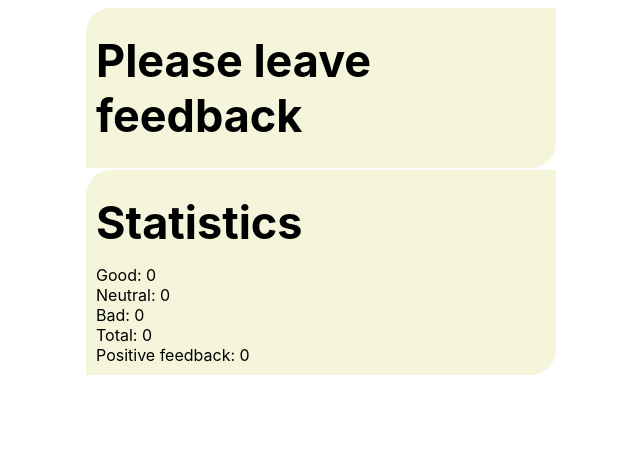
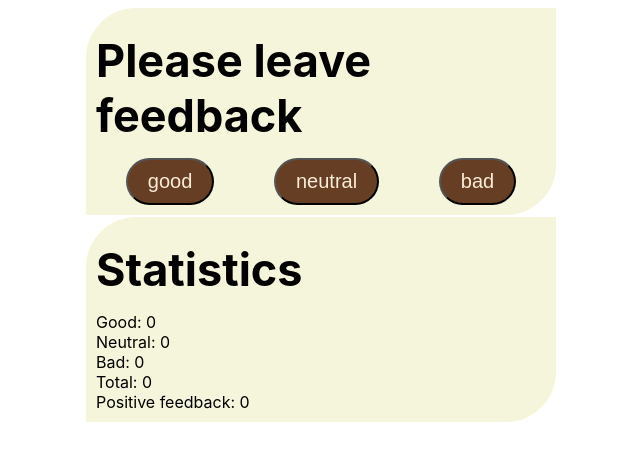
Before and after one commit to anastasia-demia/goit-react-hw-02, a React (Create React App) app: page / in a window 1280 px wide. Shown: the top 460 px of the page, without its empty margins (319-959 px from the left). Built offline with nearby package versions, Linux system fonts and the light colour scheme.

Commit message:
feedback options start

```diff
--- a/src/components/App.jsx
+++ b/src/components/App.jsx
@@ -1,6 +1,7 @@
 import { Component } from 'react';
 import { Section } from './Section/Section';
 import { Statistics } from './Statistics/Statistics';
+import { FeedbackOptions } from './FeedbackOptions/FeedbackOptions';
 
 export class App extends Component {
   state = {
@@ -13,6 +14,7 @@ export class App extends Component {
     return(
       <>
         <Section title="Please leave feedback">
+          <FeedbackOptions/>
         </Section>
         <Section title="Statistics">
             <Statistics
--- /dev/null
+++ b/src/components/FeedbackOptions/Feedback.module.css
@@ -0,0 +1,16 @@
+.list {
+  display: flex;
+  flex-direction: row;
+  justify-content: space-around;
+}
+
+.button {
+  padding: 10px 20px;
+  background-color: #663e24;
+  color: antiquewhite;
+  border-radius: 50px;
+  font-size: 20px;
+}
+.button:hover {
+  background-color: #54331d;
+}
--- /dev/null
+++ b/src/components/FeedbackOptions/FeedbackOptions.js
@@ -0,0 +1,19 @@
+import PropTypes from 'prop-types';
+import css from './Feedback.module.css'
+
+export const FeedbackOptions = ({
+  options, onButtonClick
+}) => {
+  return (
+    <ul className={css.list}>
+      <li className={css.item}><button className={css.button} type="button" name='good'>good</button></li>
+      <li className={css.item}><button className={css.button} type="button" name='neutral'>neutral</button></li>
+      <li className={css.item}><button className={css.button} type="button" name='bad'>bad</button></li>
+    </ul>
+  )
+}
+
+FeedbackOptions.protoTypes = {
+  options: PropTypes.arrayOf(PropTypes.string).isRequired,
+  onButtonClick: PropTypes.func.isRequired,
+};
--- a/src/components/Section/Section.module.css
+++ b/src/components/Section/Section.module.css
@@ -3,7 +3,7 @@
   margin: 0 auto;
   background-color: beige;
   padding: 10px;
-  border-radius: 25px 0px 25px 0px;
+  border-radius: 50px 0px 50px 0px;
   margin-bottom: 2px;
 }
 
```
